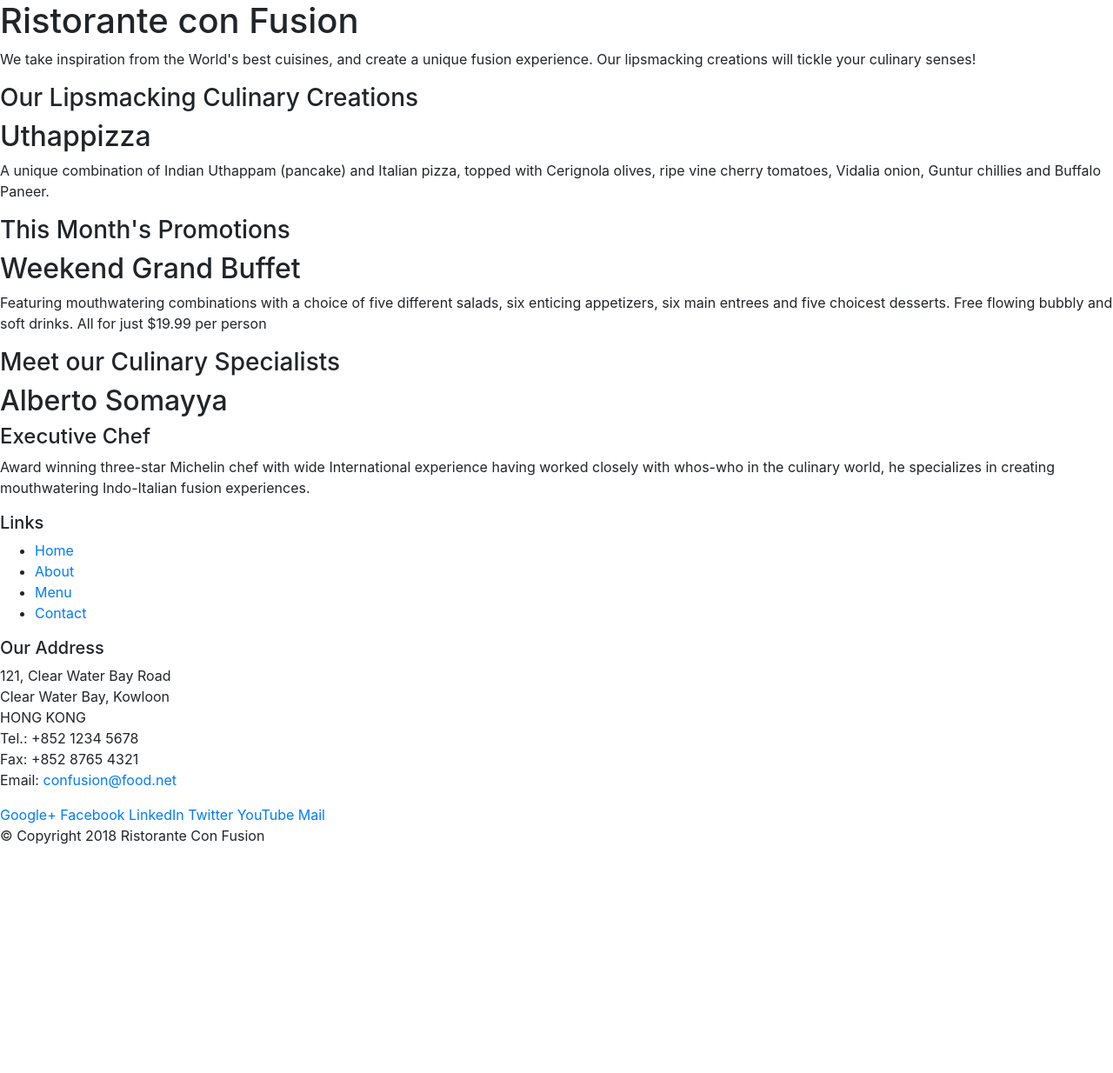
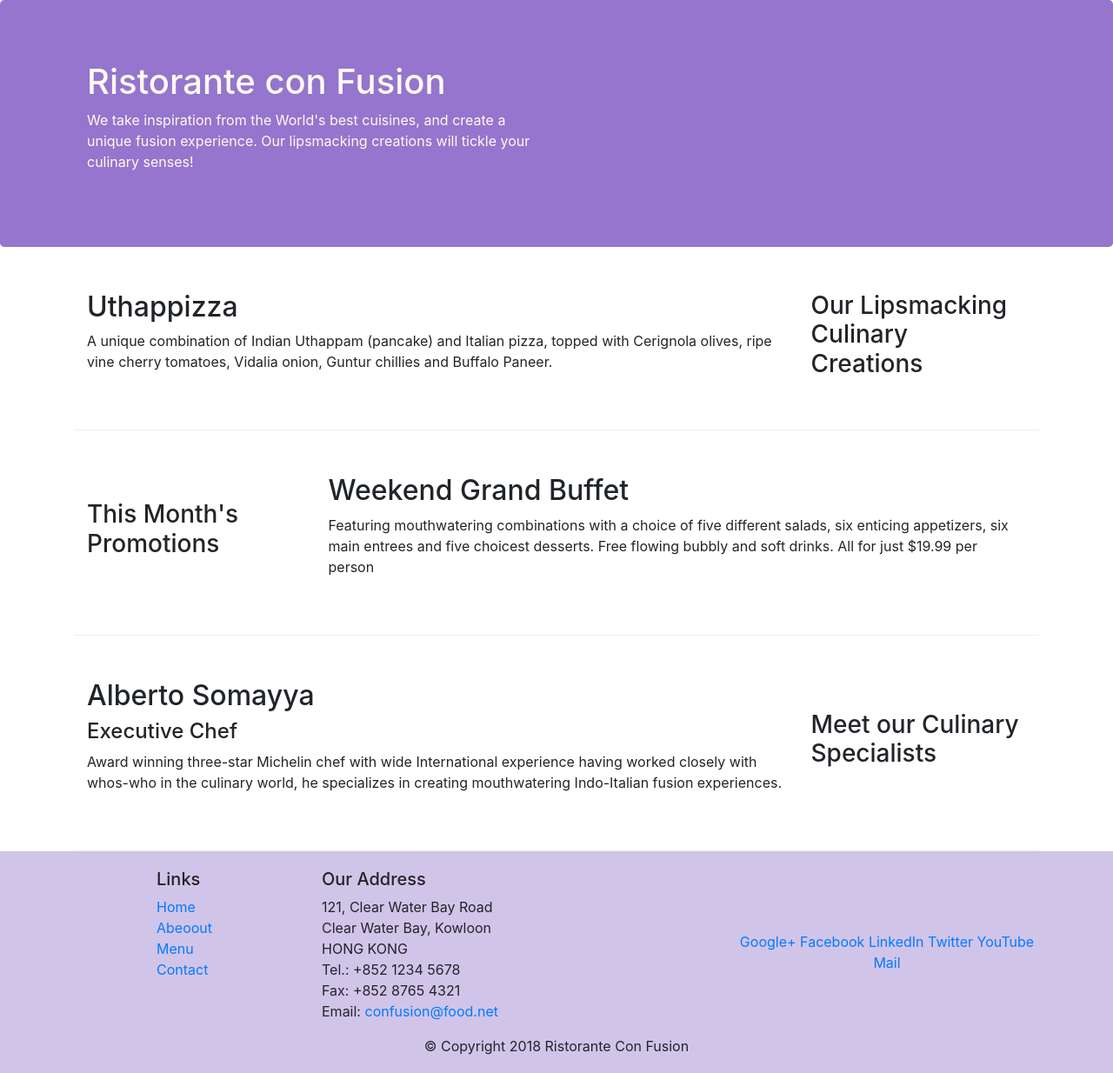
Before and after one commit to sophievu2711/learn-bootstrap, a website: page index.html in a window 1280 px wide. Shown: the whole page at 87% size. Before the commit the page ends 989 px from the top, so only its background shows below. Drawn offline with nearby package versions, Linux system fonts and the light colour scheme.

Commit message:
bootstrap css test

```diff
--- /dev/null
+++ b/css/style.css
@@ -0,0 +1,30 @@
+.row-header {
+    margin: 0px auto;
+    padding: 0px auto;
+}
+
+.row-content {
+    margin: 0px auto;
+    padding: 50px 0px 50px 0px;
+    border-bottom: 1px ridge;
+    min-height: 40px;
+}
+
+.footer {
+    background-color: #D1C4E9;
+    margin: 0px auto;
+    padding: 20px 0px 20px 0px;
+}
+
+.jumbotron {
+    padding: 70px 30px 70px 30px;
+    margin: 0px auto;
+    background: #9575cd;
+    color: floralwhite;
+}
+
+.address {
+    font-size: 80%;
+    margin: 0px;
+    color: #0f0f0f;
+}
--- a/index.html
+++ b/index.html
@@ -10,50 +10,51 @@
 
   <!-- Bootstrap CSS -->
   <link rel="stylesheet" href="node_modules/bootstrap/dist/css/bootstrap.min.css">
+  <link rel="stylesheet" href="css/style.css">
 </head>
 
 <body>
 
-    <header>
-        <div>
-            <div>
-                <div>
+    <header class="jumbotron">
+        <div class="container">
+            <div class="row row-header">
+                <div class="col-12 col-sm-6">
                     <h1>Ristorante con Fusion</h1>
                     <p>We take inspiration from the World's best cuisines, and create a unique fusion experience. Our lipsmacking creations will tickle your culinary senses!</p>
                 </div>
-                <div>
+                <div class="col-12 col-sm">
                 </div>
             </div>
         </div>
     </header>
 
-    <div>
-        <div>
-            <div>
+    <div class="container">
+        <div class="row row-content align-items-center">
+            <div class="col-12 col-sm-4 order-sm-last col-md-3">
                 <h3>Our Lipsmacking Culinary Creations</h3>
             </div>
-            <div>
+            <div class="col col-sm col-md">
                 <h2>Uthappizza</h2>
                 <p>A unique combination of Indian Uthappam (pancake) and Italian pizza, topped with Cerignola olives, ripe vine cherry tomatoes, Vidalia onion, Guntur chillies and Buffalo Paneer.</p>
             </div>
         </div>
 
 
-        <div>
-            <div>
+        <div class="row row-content align-items-center">
+            <div class="col-12 col-sm-4 col-md-3">
                 <h3>This Month's Promotions</h3>
             </div>
-            <div>
+            <div class="col col-sm col-md">
                 <h2>Weekend Grand Buffet</h2>
                 <p>Featuring mouthwatering combinations with a choice of five different salads, six enticing appetizers, six main entrees and five choicest desserts. Free flowing bubbly and soft drinks. All for just $19.99 per person </p>
             </div>
         </div>
 
-        <div>
-            <div>
+        <div class="row row-content align-items-center">
+            <div  class="col-12 col-sm-4 col-md-3">
                 <h3>Meet our Culinary Specialists</h3>
             </div>
-            <div>
+            <div class="col col-sm order-sm-first col-md">
                 <h2>Alberto Somayya</h2>
                 <h4>Executive Chef</h4>
                 <p>Award winning three-star Michelin chef with wide International experience having worked closely with whos-who in the culinary world, he specializes in creating mouthwatering Indo-Italian fusion experiences. </p>
@@ -61,19 +62,19 @@
         </div>
     </div>
 
-    <footer>
-        <div>
-            <div>
-                <div>
+    <footer class="footer">
+        <div class="container">
+            <div class="row">
+                <div class="col-4 offset-1 col-sm-2">
                     <h5>Links</h5>
-                    <ul>
+                    <ul class="list-unstyled">
                         <li><a href="#">Home</a></li>
-                        <li><a href="#">About</a></li>
+                        <li><a href="#">Abeoout</a></li>
                         <li><a href="#">Menu</a></li>
                         <li><a href="#">Contact</a></li>
                     </ul>
                 </div>
-                <div>
+                <div class="col-7 col-sm-5">
                     <h5>Our Address</h5>
                     <address>
 		              121, Clear Water Bay Road<br>
@@ -84,8 +85,8 @@
 		              Email: <a href="mailto:confusion@food.net">confusion@food.net</a>
 		           </address>
                 </div>
-                <div>
-                    <div>
+                <div class="col-12 col-sm-4 align-self-center">
+                    <div class="text-center">
                         <a href="http://google.com/+">Google+</a>
                         <a href="http://www.facebook.com/profile.php?id=">Facebook</a>
                         <a href="http://www.linkedin.com/in/">LinkedIn</a>
@@ -95,8 +96,8 @@
                     </div>
                 </div>
            </div>
-           <div>
-                <div>
+           <div class="row justify-content-center">
+                <div class="col-auto">
                     <p>© Copyright 2018 Ristorante Con Fusion</p>
                 </div>
            </div>
```
